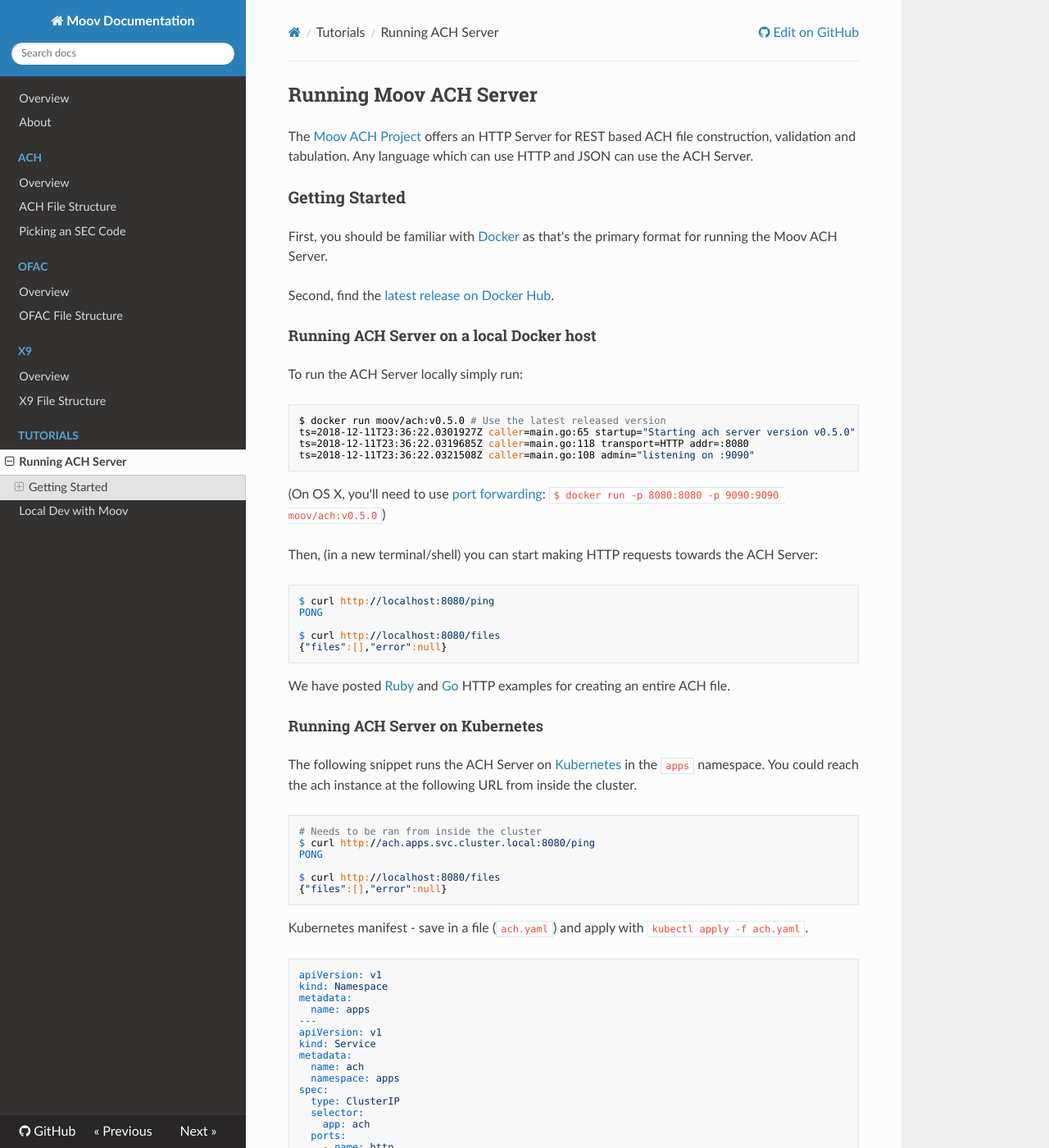
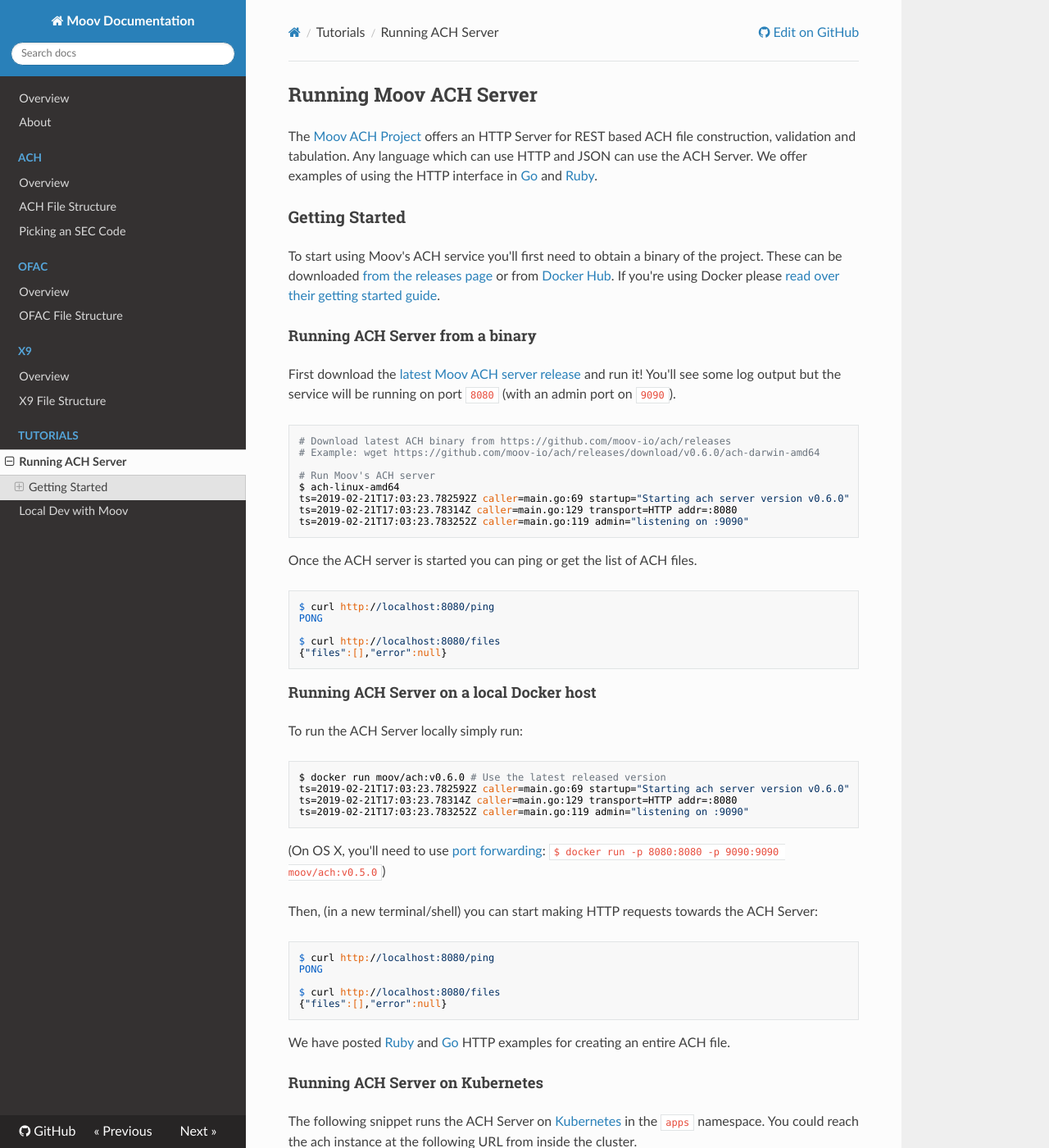
Before and after one commit to wadearnold/docs, an MkDocs documentation site: the page built from docs/tutorials/ach-server.md, in a window 1280 px wide and 1400 px high. Shown: the whole window at 82% size. Built offline with MkDocs 1.6.1, drawn with Linux system fonts in a browser that asks for light colours; nearby versions of some CDN libraries; old or Windows-style settings are respelled for this version of MkDocs.

Commit message:
tutorials: add steps for running ACH server binary
Issue: https://github.com/moov-io/docs/issues/27

````diff
--- a/docs/tutorials/ach-server.md
+++ b/docs/tutorials/ach-server.md
@@ -1,22 +1,45 @@
 ## Running Moov ACH Server
 
-The [Moov ACH Project](https://github.com/moov-io/ach) offers an HTTP Server for REST based ACH file construction, validation and tabulation. Any language which can use HTTP and JSON can use the ACH Server.
+The [Moov ACH Project](https://github.com/moov-io/ach) offers an HTTP Server for REST based ACH file construction, validation and tabulation. Any language which can use HTTP and JSON can use the ACH Server. We offer examples of using the HTTP interface in [Go](https://github.com/moov-io/ach/blob/master/examples/http/main.go) and [Ruby](https://github.com/moov-io/ruby-ach-demo/blob/master/main.rb).
 
 ### Getting Started
 
-First, you should be familiar with [Docker](https://docs.docker.com/get-started/) as that's the primary format for running the Moov ACH Server.
+To start using Moov's ACH service you'll first need to obtain a binary of the project. These can be downloaded [from the releases page](https://github.com/moov-io/ach/releases) or from [Docker Hub](https://hub.docker.com/r/moov/ach). If you're using Docker please [read over their getting started guide](https://docs.docker.com/get-started/).
 
-Second, find the [latest release on Docker Hub](https://hub.docker.com/r/moov/ach/tags/).
+#### Running ACH Server from a binary
+
+First download the [latest Moov ACH server release](https://github.com/moov-io/ach/releases) and run it! You'll see some log output but the service will be running on port `8080` (with an admin port on `9090`).
+
+```
+# Download latest ACH binary from https://github.com/moov-io/ach/releases
+# Example: wget https://github.com/moov-io/ach/releases/download/v0.6.0/ach-darwin-amd64
+
+# Run Moov's ACH server
+$ ach-linux-amd64
+ts=2019-02-21T17:03:23.782592Z caller=main.go:69 startup="Starting ach server version v0.6.0"
+ts=2019-02-21T17:03:23.78314Z caller=main.go:129 transport=HTTP addr=:8080
+ts=2019-02-21T17:03:23.783252Z caller=main.go:119 admin="listening on :9090"
+```
+
+Once the ACH server is started you can ping or get the list of ACH files.
+
+```
+$ curl http://localhost:8080/ping
+PONG
+
+$ curl http://localhost:8080/files
+{"files":[],"error":null}
+```
 
 #### Running ACH Server on a local Docker host
 
 To run the ACH Server locally simply run:
 
 ```
-$ docker run moov/ach:v0.5.0 # Use the latest released version
-ts=2018-12-11T23:36:22.0301927Z caller=main.go:65 startup="Starting ach server version v0.5.0"
-ts=2018-12-11T23:36:22.0319685Z caller=main.go:118 transport=HTTP addr=:8080
-ts=2018-12-11T23:36:22.0321508Z caller=main.go:108 admin="listening on :9090"
+$ docker run moov/ach:v0.6.0 # Use the latest released version
+ts=2019-02-21T17:03:23.782592Z caller=main.go:69 startup="Starting ach server version v0.6.0"
+ts=2019-02-21T17:03:23.78314Z caller=main.go:129 transport=HTTP addr=:8080
+ts=2019-02-21T17:03:23.783252Z caller=main.go:119 admin="listening on :9090"
 ```
 (On OS X, you'll need to use [port forwarding](https://docs.docker.com/docker-for-mac/networking/#known-limitations-use-cases-and-workarounds):
 `$ docker run -p 8080:8080 -p 9090:9090 moov/ach:v0.5.0`)
````
